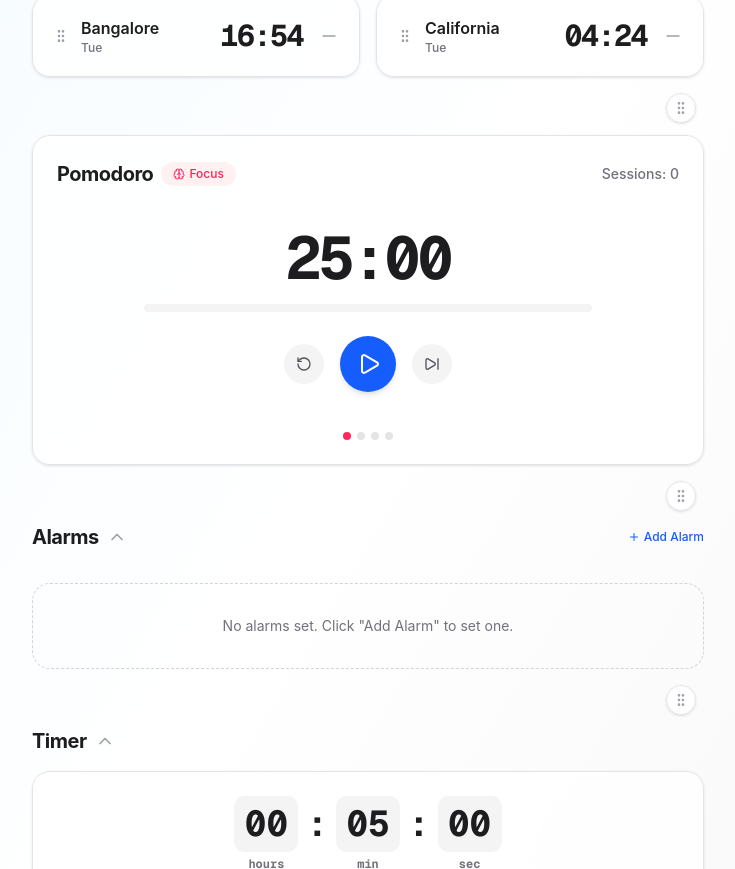
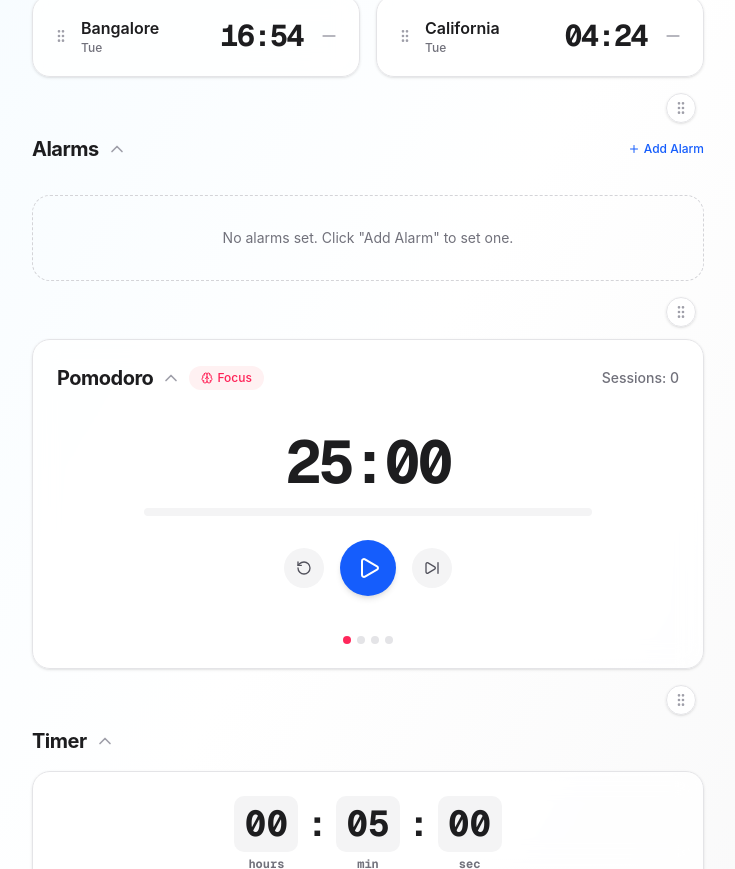
Before and after one commit to do-priyambodo/do-time, a Next.js app in the folder web/: page / in a window 1280 px wide. Shown: the part 619-1488 px from the top of the page, without its empty margins (272-1007 px from the left). Built offline with nearby package versions, Linux system fonts and the light colour scheme.

Commit message:
feat: make Pomodoro hideable and update order to be under Alarm

```diff
--- a/web/src/app/page.tsx
+++ b/web/src/app/page.tsx
@@ -10,7 +10,7 @@ import Stopwatch from "@/components/Stopwatch";
 import Pomodoro from "@/components/Pomodoro";
 import { ChevronDown, ChevronUp, GripVertical } from 'lucide-react';
 
-const INITIAL_ORDER = ['zone', 'pomodoro', 'alarm', 'timer', 'stopwatch'];
+const INITIAL_ORDER = ['zone', 'alarm', 'pomodoro', 'timer', 'stopwatch'];
 
 export default function Home() {
   const [isControlsCollapsed, setIsControlsCollapsed] = useState(false);
--- a/web/src/components/Pomodoro.tsx
+++ b/web/src/components/Pomodoro.tsx
@@ -1,7 +1,7 @@
 'use client';
 
 import { useState, useEffect, useCallback } from 'react';
-import { Play, Pause, SkipForward, RotateCcw, Coffee, Brain } from 'lucide-react';
+import { Play, Pause, SkipForward, RotateCcw, Coffee, Brain, ChevronDown, ChevronUp } from 'lucide-react';
 import { playChime } from '@/lib/utils';
 
 type PomodoroMode = 'focus' | 'shortBreak' | 'longBreak';
@@ -17,6 +17,7 @@ export default function Pomodoro() {
   const [timeLeft, setTimeLeft] = useState(MODE_TIMES[mode]);
   const [isActive, setIsActive] = useState(false);
   const [sessionsCompleted, setSessionsCompleted] = useState(0);
+  const [isCollapsed, setIsCollapsed] = useState(false);
 
   // Reset timer when mode changes
   useEffect(() => {
@@ -112,6 +113,12 @@ export default function Pomodoro() {
       <div className="flex justify-between items-center">
         <div className="flex items-center gap-2">
           <h2 className="text-xl font-bold text-[#1D1D1F] tracking-tight">Pomodoro</h2>
+          <button
+            onClick={() => setIsCollapsed(!isCollapsed)}
+            className="text-zinc-400 hover:text-zinc-600 transition-colors"
+          >
+            {isCollapsed ? <ChevronDown className="w-5 h-5" /> : <ChevronUp className="w-5 h-5" />}
+          </button>
           <div className={`flex items-center gap-1 px-3 py-1 rounded-full text-xs font-medium ${getModeColor()}`}>
             {mode === 'focus' ? <Brain className="w-3 h-3" /> : <Coffee className="w-3 h-3" />}
             <span className="capitalize">{mode.replace('Break', ' Break')}</span>
@@ -123,7 +130,9 @@ export default function Pomodoro() {
         </div>
       </div>
 
-      <div className="flex flex-col items-center justify-center py-6 space-y-4">
+      {!isCollapsed && (
+        <>
+          <div className="flex flex-col items-center justify-center py-6 space-y-4">
         {/* Timer Display */}
         <div className="text-6xl font-bold font-mono text-[#1D1D1F] tracking-tighter">
           {formatTime(timeLeft)}
@@ -180,7 +189,9 @@ export default function Pomodoro() {
           );
         })}
       </div>
+        </>
+      )}
+      </div>
     </div>
-  </div>
   );
 }
```
